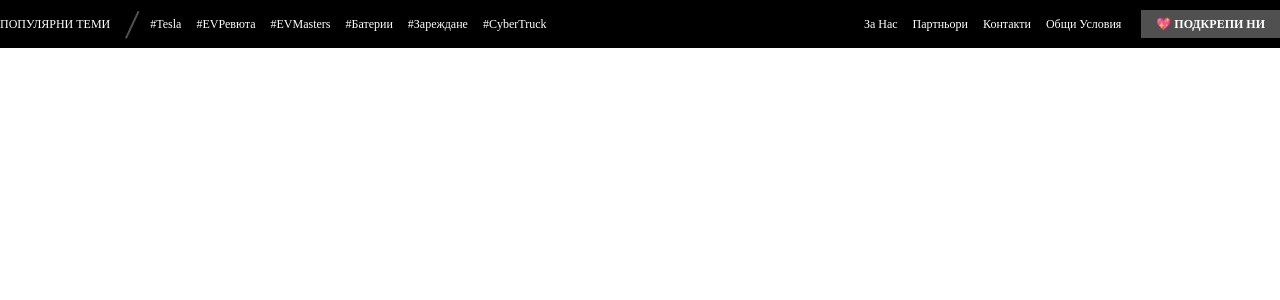
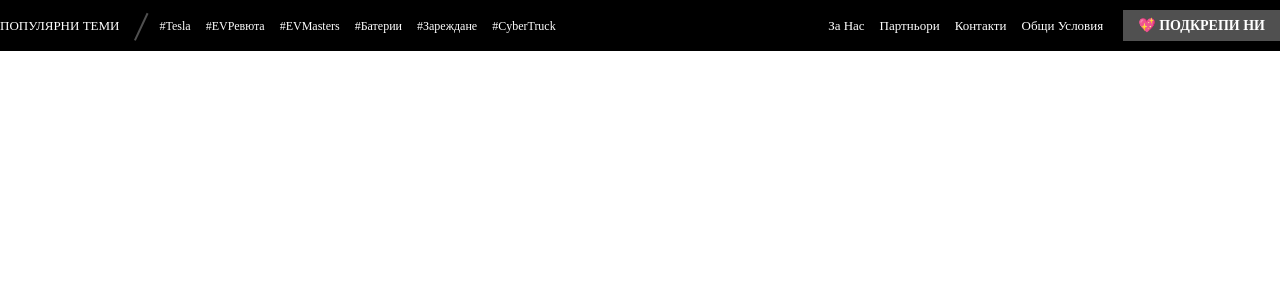
Before and after one commit to todorgarnev/evlife, a SvelteKit app: page / in a window 1280 px wide. Shown: the top 300 px of the page. Built offline with nearby package versions, Linux system fonts and the light colour scheme.

Commit message:
updated topbar font sizes

```diff
--- a/src/app.css
+++ b/src/app.css
@@ -166,6 +166,7 @@ table {
 	width: max-content;
 	background-color: var(--button-bg);
 	color: var(--font-color-white);
+	font-size: 1.4rem;
 	font-weight: bold;
 	text-transform: uppercase;
 	cursor: pointer;
--- a/src/lib/components/TopBar/styles.css
+++ b/src/lib/components/TopBar/styles.css
@@ -5,7 +5,7 @@ section {
 	grid-template-columns: repeat(4, auto);
 	background-color: var(--primary-bg-color);
 	color: var(--font-color-white);
-	font-size: 1.2rem;
+	font-size: 1.3rem;
 
 	& span {
 		text-transform: uppercase;
@@ -20,6 +20,7 @@ section {
 
 	& nav:first-of-type {
 		margin-right: auto;
+		font-size: 1.2rem;
 	}
 
 	& nav ul {
--- a/src/routes/+page.svelte
+++ b/src/routes/+page.svelte
@@ -2,4 +2,8 @@
 	import TopBar from "$lib/components/TopBar/TopBar.svelte";
 </script>
 
+<svelte:head>
+	<title>EVLife</title>
+</svelte:head>
+
 <TopBar />
```
